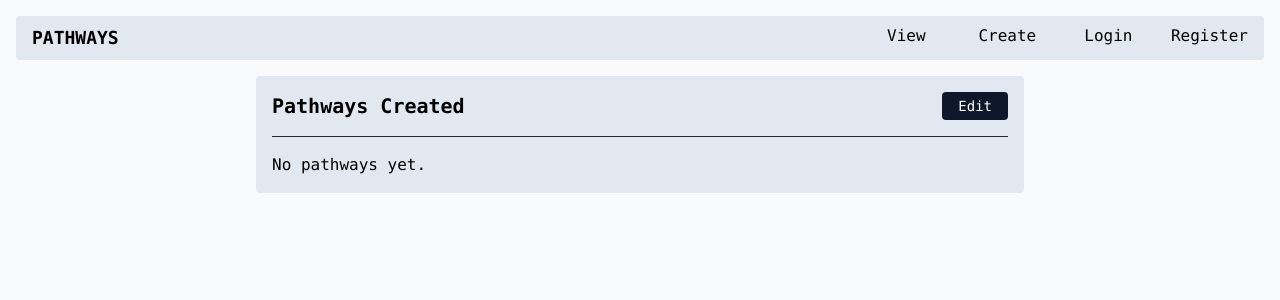
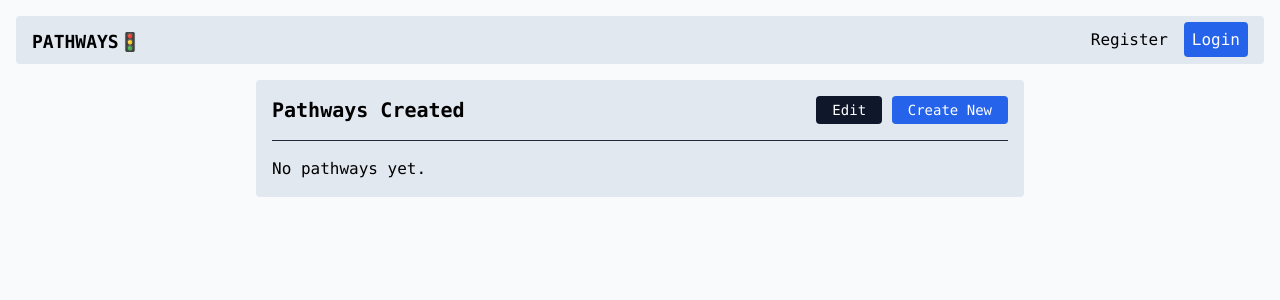
Before and after one commit to sd4483/Pathways, a Django app: page /pathways/ in a window 1280 px wide. Shown: the top 300 px of the page. Run offline with Django 4.2, Linux system fonts and the light colour scheme; data that the repository does not hold is empty.

Commit message:
Style changes and home page changes

```diff
--- a/Pathways_Sandbox/urls.py
+++ b/Pathways_Sandbox/urls.py
@@ -22,7 +22,7 @@ from django.conf.urls.static import static
 urlpatterns = [
     path("admin/", admin.site.urls),
     path('pathways/', include('pathways.urls')),
-    path('user/', include('users.urls')),
+    path('', include('users.urls')),
 ]
 
 if settings.DEBUG:
--- a/pathways/templates/pathways/create_pathway_template.html
+++ b/pathways/templates/pathways/create_pathway_template.html
@@ -2,7 +2,7 @@
 
 {% block content %}
 <div class="flex justify-center">
-    <div class="w-full max-w-xl mx-auto bg-slate-200 p-8 rounded">
+    <div class="w-full max-w-3xl mx-auto bg-slate-200 p-8 rounded">
         <h2 class="text-xl font-bold mb-6 text-black text-center">Create a new pathway</h2>
         {% if user.is_authenticated %}
         <form method="post" class="space-y-6">
@@ -23,7 +23,7 @@
                 rounded text-base" id="{{ form.description.id_for_label }}" name="{{ form.description.html_name }}">{{ form.description.value|default_if_none:'' }}</textarea>
                 {{ form.description.errors }}
             </div>
-            <button type="submit" class="py-2 px-4 rounded-md shadow-sm text-base font-medium text-white bg-blue-800 hover:bg-blue-900">Submit</button>
+            <button type="submit" class="py-2 px-4 rounded-md shadow-sm text-base font-medium text-white bg-blue-600 hover:bg-blue-700">Submit</button>
         </form>
 
         {% endif %}
--- a/pathways/templates/pathways/view_pathway_template.html
+++ b/pathways/templates/pathways/view_pathway_template.html
@@ -6,7 +6,11 @@
             <div class="divide-y divide-slate-800 mb-4">
                 <div class="flex justify-between mb-4 items-center">
                     <div class="text-xl font-bold text-black text-center">Pathways Created</div>
-                    <button id="edit-button" class="px-4 py-1 rounded bg-slate-900 text-white text-sm hover:bg-slate-800">Edit</button>
+                    <div class="gap-4">
+                        <button id="edit-button" class="px-4 py-1 rounded bg-slate-900 text-white text-sm hover:bg-slate-800">Edit</button>
+                        <button id="create-button" class="px-4 py-1 rounded bg-blue-600 text-white text-sm hover:bg-blue-700">Create New</button>
+                    </div>
+
                 </div>
                 <div class="pseudo-element"></div>
             </div>
@@ -68,5 +72,10 @@
             });
         });
 
+        document.getElementById('create-button').addEventListener('click', function() {
+            window.location.href = '{% url 'create_pathway' %}';
+        });
+
+
     </script>
 {% endblock %}
--- a/pathways/views.py
+++ b/pathways/views.py
@@ -1,8 +1,7 @@
-from django.shortcuts import render, redirect, get_object_or_404, HttpResponse
+from django.shortcuts import render, redirect, get_object_or_404
 from django.db.models import Q
 from .forms import PathwayForm, LinkResourceForm, FileResourceForm, TextResourceForm, ImageResourceForm, PathwaySettingsForm, PathwayCommentsForm, PathwayRepliesForm
 from .models import Pathway, Comment, Reply
-from django.contrib import messages
 from django.contrib.auth.decorators import login_required
 
 # Create your views here.
@@ -12,7 +11,13 @@ def view_pathway_view(request):
         pathways = Pathway.objects.filter(Q(visibility='public') | Q(user=request.user))
     else:
         pathways = Pathway.objects.filter(visibility='public')
-    return render(request, 'pathways/view_pathway_template.html', {'pathways': pathways})
+
+    if 'users/home' in request.path:
+        template_name = 'users/home_template.html'
+    else:
+        template_name = 'pathways/view_pathway_template.html'
+
+    return render(request, template_name, {'pathways': pathways})
 
 def delete_pathway_view(request, pathway_id):
     pathway = get_object_or_404(Pathway, pk=pathway_id)
--- a/static/src/styles.css
+++ b/static/src/styles.css
@@ -655,6 +655,11 @@ video {
   margin-bottom: 1.5rem !important;
 }
 
+.my-1 {
+  margin-top: 0.25rem !important;
+  margin-bottom: 0.25rem !important;
+}
+
 .mb-2 {
   margin-bottom: 0.5rem !important;
 }
@@ -753,6 +758,14 @@ video {
 
 .max-w-xl {
   max-width: 36rem !important;
+}
+
+.max-w-5xl {
+  max-width: 64rem !important;
+}
+
+.max-w-2xl {
+  max-width: 42rem !important;
 }
 
 .flex-1 {
@@ -1132,6 +1145,10 @@ video {
   padding-left: 0.75rem !important;
 }
 
+.pt-1 {
+  padding-top: 0.25rem !important;
+}
+
 .text-center {
   text-align: center !important;
 }
@@ -1171,6 +1188,11 @@ video {
 .text-2xl {
   font-size: 1.5rem !important;
   line-height: 2rem !important;
+}
+
+.text-3xl {
+  font-size: 1.875rem !important;
+  line-height: 2.25rem !important;
 }
 
 .font-bold {
@@ -1311,6 +1333,11 @@ video {
   background-color: rgb(29 78 216 / var(--tw-bg-opacity)) !important;
 }
 
+.hover\:bg-slate-950:hover {
+  --tw-bg-opacity: 1 !important;
+  background-color: rgb(2 6 23 / var(--tw-bg-opacity)) !important;
+}
+
 .focus\:border-black:focus {
   --tw-border-opacity: 1 !important;
   border-color: rgb(0 0 0 / var(--tw-border-opacity)) !important;
--- a/templates/shared/header.html
+++ b/templates/shared/header.html
@@ -9,32 +9,23 @@
 <!-- templates/shared/header.html -->
 <header class="text-black bg-slate-200 rounded m-4 font-mono">
     <div class="flex justify-between content-center py-2 mx-4">
-        <div class="text-lg uppercase font-bold">Pathways</div>
-        <div class="absolute inset-x-0 top-y-0 flex items-center justify-center z-10">
+        <div class="text-lg uppercase font-bold pt-1">Pathways🚦</div>
+        <div class="absolute inset-x-0 top-y-0 flex items-center justify-center pt-1 z-10">
             <div>{{ user.username }}</div>
         </div>
         {% if not user.is_authenticated %}
-        <div class="grid grid-cols-4 gap-6 justify-items-center text-base font-medium z-20">
-            <div>
-                <a href="{% url 'view_pathway'%}">View</a>
-            </div>
-            <div>
-                <a href="{% url 'create_pathway' %}">Create</a>
-            </div>
-            <div>
-                <a href="{% url 'login' %}">Login</a>
-            </div>
+        <div class="flex gap-4 justify-between text-base font-medium z-20 my-1">
             <div>
                 <a href="{% url 'register' %}">Register</a>
             </div>
+            <div>
+                <a href="{% url 'login' %}" class="p-2 bg-blue-600 hover:bg-blue-700 rounded text-white">Login</a>
+            </div>
         </div>
         {% else %}
-        <div class="grid grid-cols-3 gap-6 justify-items-center text-base font-medium z-20">
+        <div class="flex gap-6 justify-between text-base font-medium z-20 my-1">
             <div>
-                <a href="{% url 'view_pathway'%}">View</a>
-            </div>
-            <div>
-                <a href="{% url 'create_pathway' %}">Create</a>
+                <a href="{% url 'view_pathway'%}">View Pathways</a>
             </div>
             <div>
                 <a href="{% url 'logout' %}">Logout</a>
--- a/users/templates/registration/login_template.html
+++ b/users/templates/registration/login_template.html
@@ -3,7 +3,7 @@
 {% block content %}
 
 <div class="flex justify-center">
-    <div class="w-full max-w-xl mx-auto bg-slate-200 p-8 rounded">
+    <div class="w-full max-w-3xl mx-auto bg-slate-200 p-8 rounded">
         <h2 class="text-xl font-bold mb-6 text-black text-center">Login</h2>
         <form method="post" class="space-y-6">
             {% csrf_token %}
@@ -23,7 +23,7 @@
                 bg-transparent rounded text-base" id="{{ form.password.id_for_label }}" name="{{ form.password.html_name }}" value="{{ form.password.value|default_if_none:'' }}">
                 {{ form.password.errors }}
             </div>
-            <button type="submit" class="py-2 px-4 rounded-md shadow-sm text-base font-medium text-white bg-blue-800 hover:bg-blue-900">Login</button>
+            <button type="submit" class="py-2 px-4 rounded-md shadow-sm text-base font-medium text-white bg-blue-600 hover:bg-blue-700">Login</button>
         </form>
     </div>
 </div>
--- a/users/templates/registration/register_template.html
+++ b/users/templates/registration/register_template.html
@@ -3,7 +3,7 @@
 {% block content %}
 
 <div class="flex justify-center">
-    <div class="w-full max-w-xl mx-auto bg-slate-200 p-8 rounded">
+    <div class="w-full max-w-3xl mx-auto bg-slate-200 p-8 rounded">
         <h2 class="text-xl font-bold mb-6 text-black text-center">Register</h2>
 
         <form method="post" class="space-y-6">
@@ -33,7 +33,7 @@
                 {{ form.password2.errors }}
             </div>
 
-            <button type="submit" class="py-2 px-4 rounded-md shadow-sm text-base font-medium text-white bg-blue-800 hover:bg-blue-900">Register</button>
+            <button type="submit" class="py-2 px-4 rounded-md shadow-sm text-base font-medium text-white bg-blue-600 hover:bg-blue-700">Register</button>
         </form>
 
     </div>
--- a/users/urls.py
+++ b/users/urls.py
@@ -2,11 +2,12 @@ from django.urls import path
 from . import views
 from django.contrib.auth.views import LoginView
 from django.contrib.auth.views import LogoutView
+from pathways.views import view_pathway_view
 
 
 urlpatterns = [
     path('register/', views.register_view, name='register'),
     path('login/', LoginView.as_view(template_name='registration/login_template.html', next_page='view_pathway'), name='login'),
     path('logout/', LogoutView.as_view(next_page='home'), name='logout'),
-    path('', views.home_view, name='home'),
+    path('', view_pathway_view, name='home'),
 ]
--- a/users/views.py
+++ b/users/views.py
@@ -13,5 +13,5 @@ def register_view(request):
         form = UserCreationForm()
     return render(request, 'registration/register_template.html', {'form': form})
 
-def home_view(request):
-    return render(request, 'users/home_template.html')
+# def home_view(request):
+#     return render(request, 'users/home_template.html')
```
Also changed, not shown: users/templates/users/home_template.html (+24 -4 lines).
